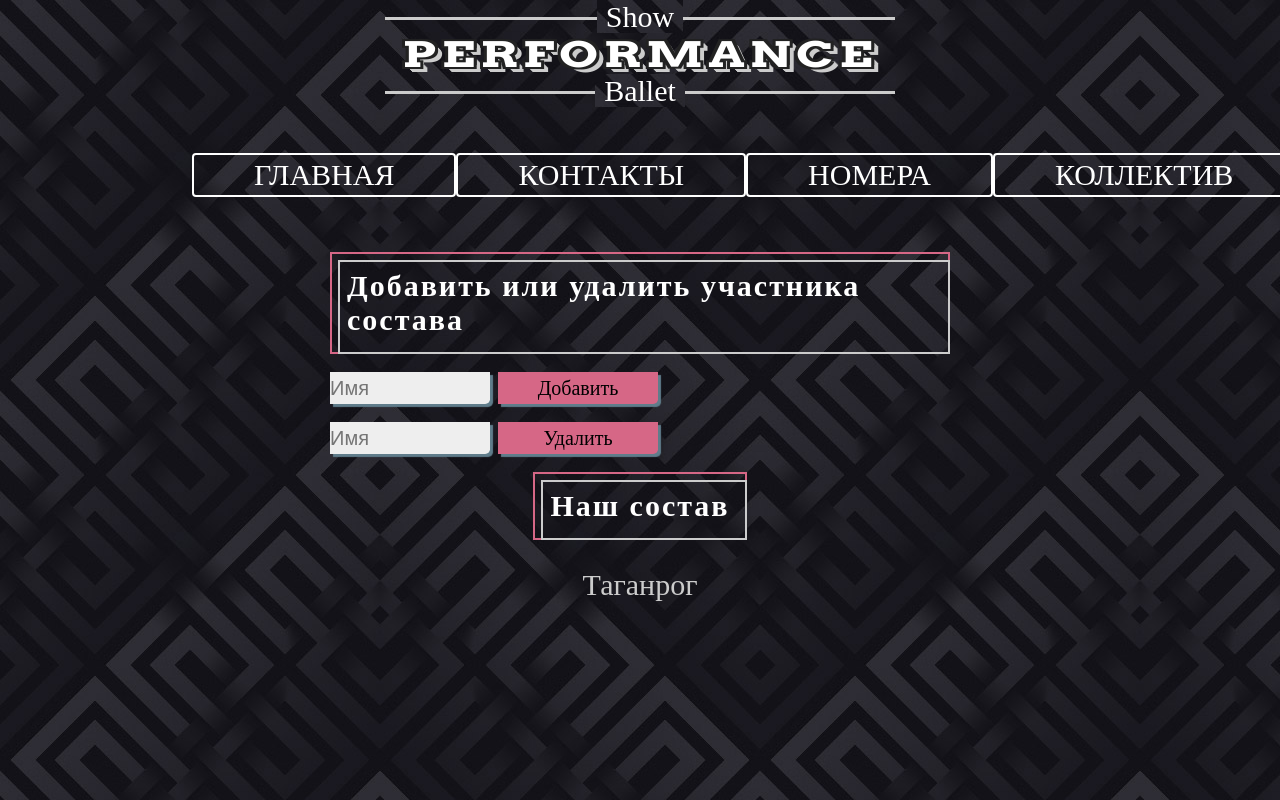
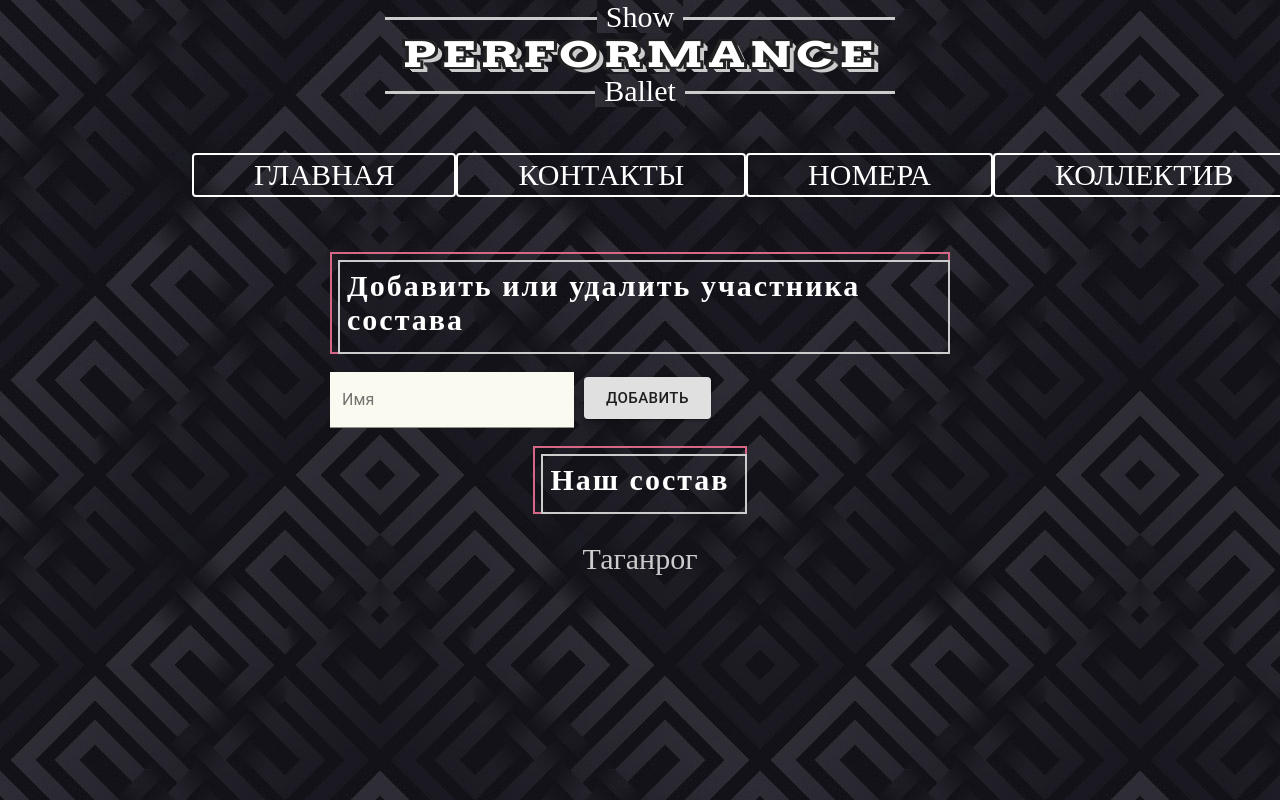
Before and after one commit to EmotoyBunny/performans, a React (Create React App) app: page /collective in a window 1280 px wide. Built offline with nearby package versions, Linux system fonts and the light colour scheme; a web font is replaced by a local one.

Commit message:
Перевод некоторой части проекта на material ui

```diff
--- a/package.json
+++ b/package.json
@@ -4,6 +4,7 @@
   "private": true,
   "dependencies": {
     "@material-ui/core": "^4.10.1",
+    "@material-ui/icons": "^4.9.1",
     "@testing-library/jest-dom": "^4.2.4",
     "@testing-library/react": "^9.5.0",
     "@testing-library/user-event": "^7.2.1",
--- a/src/Components/Collective.jsx
+++ b/src/Components/Collective.jsx
@@ -1,8 +1,22 @@
 import React, {Component} from "react";
+import { makeStyles } from '@material-ui/core/styles';
+import ListItem from '@material-ui/core/ListItem';
+import ListItemText from '@material-ui/core/ListItemText';
+import Button from '@material-ui/core/Button';
+import TextField from '@material-ui/core/TextField';
+import IconButton from '@material-ui/core/IconButton';
+import DeleteIcon from '@material-ui/icons/Delete';
 
 // Компоненты css
 import "./CssComponents/Сollective.css";
 
+const useStyles = makeStyles((theme) => ({
+    root: {
+        '& > *': {
+            margin: theme.spacing(1),
+        },
+    },
+}));
 
 class Collective extends Component {
     constructor() {
@@ -14,31 +28,17 @@ class Collective extends Component {
         };
     }
 
-    // запись из input
+    /*запись из поля ввода*/
     handleChange = (event) => {
         const {name, value} = event.target;
         this.setState({[name]: value});
     };
 
-    // удаление элемента по имени
-    delete = (event) => {
-        event.preventDefault();
-        const array=this.state.array;
-        if(this.state.delete==="" || this.state.array.indexOf(this.state.delete) === -1){
-            alert("Введите имя, которое есть в списке!");
-            return;
-        }
-        let deleteWord = array.indexOf(this.state.delete);
-        array.splice(deleteWord,1);
-        this.setState({array: array});
-        localStorage.clear();
-        localStorage.setItem('arr', JSON.stringify(array));
-    };
-
-    // добавление элемента
+    /*добавление элемента*/
     addItem = (event) => {
         event.preventDefault();
-        if(this.state.user==="" || this.state.array.indexOf(this.state.user) !== -1){
+        if(this.state.user==="" || this.state.array.indexOf(this.state.user) !== -1)
+        {
             alert("Введите подобающее имя!");
             return;
         }
@@ -48,13 +48,27 @@ class Collective extends Component {
         localStorage.setItem('arr', JSON.stringify(this.state.array));
     };
 
-    // вывод списка
+    /*удаление элемента v-2*/
+    delete = (del) => {
+        const array=this.state.array;
+        array.splice(del,1);
+        this.setState({array: array});
+        localStorage.clear();
+        localStorage.setItem('arr', JSON.stringify(array));
+    };
+
+    /*вывод списка*/
     outputItem = () =>{
         const array=this.state.array;
         const listItems = array.map((items, index) =>
-            <li key={index}>{items}</li>
+            <ListItem key={index} button  className="list">
+                <ListItemText  id={index}  primary={items}/>
+                <IconButton aria-label="delete" color="inherit" >
+                    <DeleteIcon onClick={()=> this.delete(index)} />
+                </IconButton>
+            </ListItem>
         );
-        return (<ul>{listItems}</ul>);
+        return (<list>{listItems}</list>);
     };
 
 
@@ -66,16 +80,13 @@ class Collective extends Component {
                 </div>
                 <br/>
                 <form onSubmit={this.addItem}>
-                    <div>
-                        <input name="user" className="form_search_input" placeholder="Имя" value={this.state.user} onChange={this.handleChange}/>
-                        <button type="submit" className="form_search_button">Добавить</button>
-                    </div>
-                </form>
-                <br />
-                <form onSubmit={this.delete}>
-                    <div>
-                        <input name="delete" className="form_search_input" placeholder="Имя" value={this.state.delete} onChange={this.handleChange}/>
-                        <button type="submit" className="form_search_button">Удалить</button>
+                    <div className="focus">
+                        <form className={useStyles.root} noValidate autoComplete="off">
+                            <TextField name="user" color='secondary' id="outlined-basic" label='Имя' variant="filled" value={this.state.user} onChange={this.handleChange}/>
+                            <Button variant="contained" color="default" size="large" type="submit">
+                              Добавить
+                            </Button>
+                        </form>
                     </div>
                 </form>
                 <br/>
@@ -83,8 +94,8 @@ class Collective extends Component {
                     <h3>Наш состав</h3>
                 </div>
                 <br/>
-                <div className="pills">
-                    {this.outputItem()}
+                <div>
+                   {this.outputItem()}
                 </div>
             </div>
         )
--- a/src/Components/CssComponents/Сollective.css
+++ b/src/Components/CssComponents/Сollective.css
@@ -10,79 +10,28 @@
 }
 
 /*--------------------------------------*/
-.pills {
-    counter-reset: li;
-    font-size: 20px;
+
+
+.list {
     font-family: "Times New Roman";
     color: #1E2630;
 }
-.pills li {
-    padding: 10px 0;
-    position: relative;
-    left: 1.5em;
-    margin-bottom: 0.75em;
-    padding-left: 1em;
-    background: #E3DEDC;
+
+
+/*--------------------------------------*/
+.focus {
+    display: inline-block;
+
 }
-.pills li:before {
-    padding: 10px 0;
-    position: absolute;
-    top: 0;
-    bottom: 0;
-    left: -1.5em;
-    width: 1.975em;
-    text-align: center;
-    color: white;
-    font-weight: bold;
-    background: #D66786;
-    border-bottom-left-radius: 70em;
-    border-top-left-radius: 70em;
-    counter-increment: li;
-    content: counter(li);
+.focus input{
+    background-color: #FBFAF1;
+
 }
 
-/*--------------------------------------*/
+.focus button{
+    margin-left: 10px;
+    margin-top:5px;
 
-.form_search_input {
-    border: none;
-    border-radius: 0 0 .3rem 0;
-    box-shadow: 3px 3px 1px #607D8B;
-    box-sizing: border-box;
-    width: 10rem;
-    height: 2rem;
-    font-size:1.25rem;
-    margin-right: 0.5rem;
-    color:#333;
-    background-color: #eee;
-    transition:.5s;
-}
-
-.form_search_input:focus{
-    border: none;
-    outline: none;
-}
-
-.form_search_button{
-    border: none;
-    border-radius: 0 0 .3rem 0;
-    width: 10rem;
-    height: 2rem;
-    color:black;
-    background-color: #D66786;
-    cursor:pointer;
-    transition: .5s;
-    box-shadow: 3px 3px 1px #607D8B;
-    outline: none;
-    font-size:1.25rem;
-    font-family: "Times New Roman";
-}
-
-.form_search_button:hover{
-    background-color: rgba(3,169,244,.65);
-}
-
-.form_search_button:focus{
-    box-shadow: none;
 }
 
 /*--------------------------------------*/
```
Also changed, not shown: 1 other file (tests, documents, lock files or other folders).
